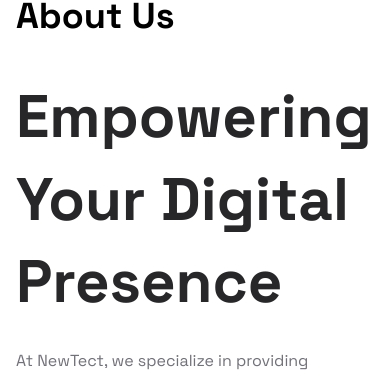
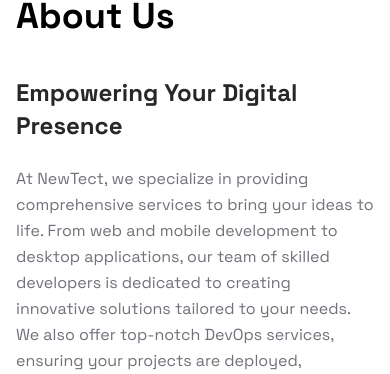
Before and after one commit to reactnenja/newtec.uz, a React (Vite) app: page / in a window 390 px wide. Shown: the part 154-528 px from the top of the page. Built offline with nearby package versions, Linux system fonts and the light colour scheme; some icons are missing.

Commit message:
edit about update heading and media sections add button topbuttons

```diff
--- a/src/components/main/about/index.jsx
+++ b/src/components/main/about/index.jsx
@@ -32,7 +32,7 @@
                 </h2>
                 <div className="flex flex-col lg:flex-row justify-between gap-10 items-start py-10">
                     <div className="w-full lg:w-1/2">
-                        <h2 className="text-6xl md:text-4xl lg:text-5xl xl:text-6xl font-bold text-zinc-800 leading-snug mb-6">
+                        <h2 className="text-2xl md:text-2xl lg:text-5xl xl:text-6xl font-bold text-zinc-800 leading-snug mb-6">
                             {t("aboutus2")}
                         </h2>
                         <p className="text-zinc-500 text-base md:text-lg lg:text-xl leading-relaxed">
```
